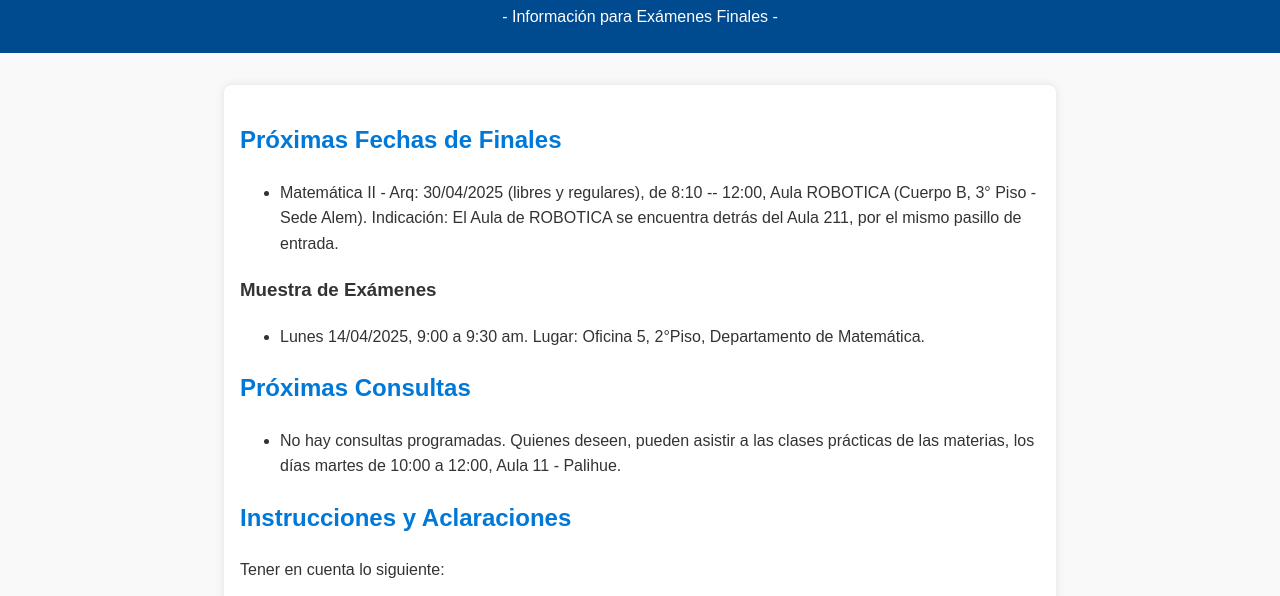
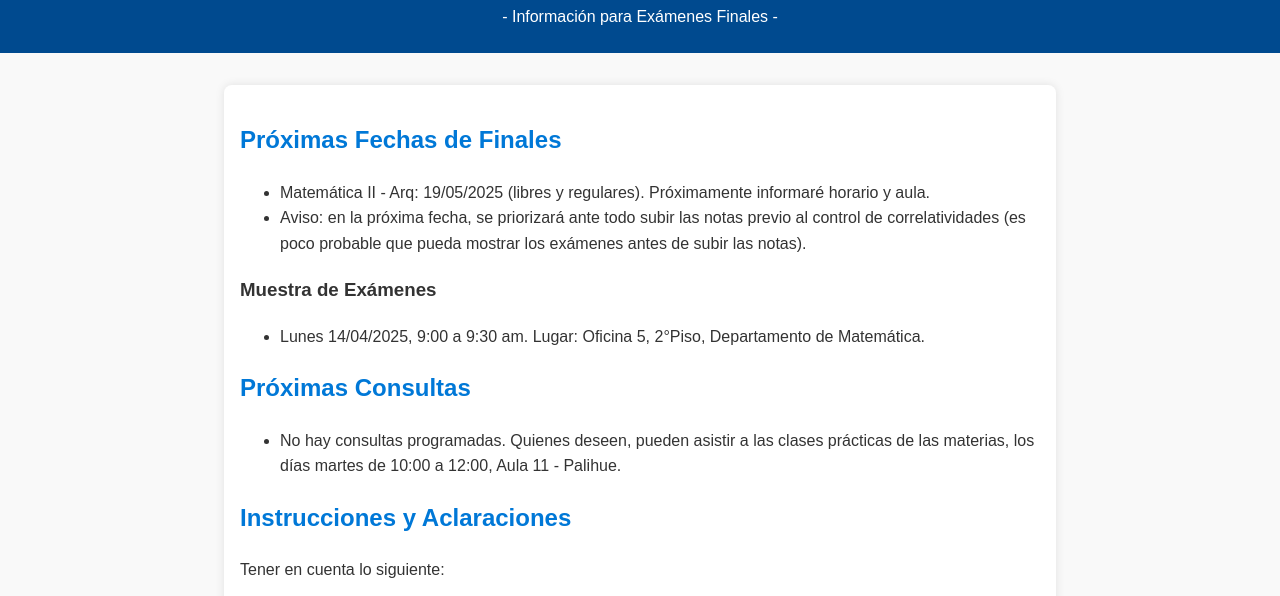
Before and after one commit to uliseschialva/infofinales, a plain HTML site: page index.html in a window 1280 px wide. Shown: the part 180-776 px from the top of the page. Drawn offline with Linux system fonts and the light colour scheme.

Commit message:
Update index.html

```diff
--- a/index.html
+++ b/index.html
@@ -78,7 +78,8 @@
         <section id="fechas-finales">
             <h2>Próximas Fechas de Finales</h2>
             <ul>
-                <li>Matemática II - Arq: 30/04/2025 (libres y regulares), de 8:10 -- 12:00, Aula ROBOTICA (Cuerpo B, 3° Piso - Sede Alem). Indicación: El Aula de ROBOTICA se encuentra detrás del Aula 211, por el mismo pasillo de entrada.</li>
+                <li>Matemática II - Arq: 19/05/2025 (libres y regulares). Próximamente informaré horario y aula.</li>
+                <li>Aviso: en la próxima fecha, se priorizará ante todo subir las notas previo al control de correlatividades (es poco probable que pueda mostrar los exámenes antes de subir las notas).</li>
             </ul>
             <h3>Muestra de Exámenes</h3>
             <ul>
```
